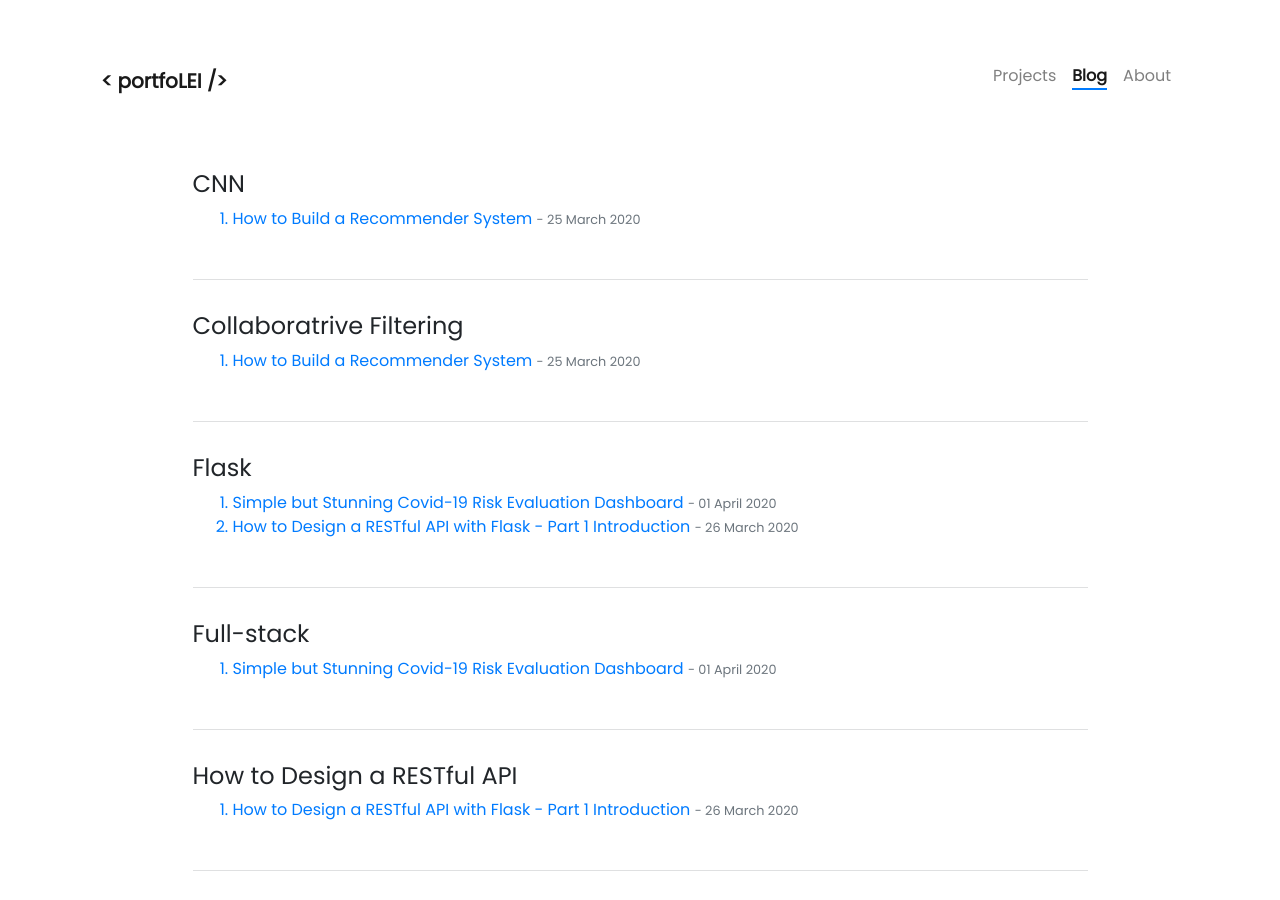
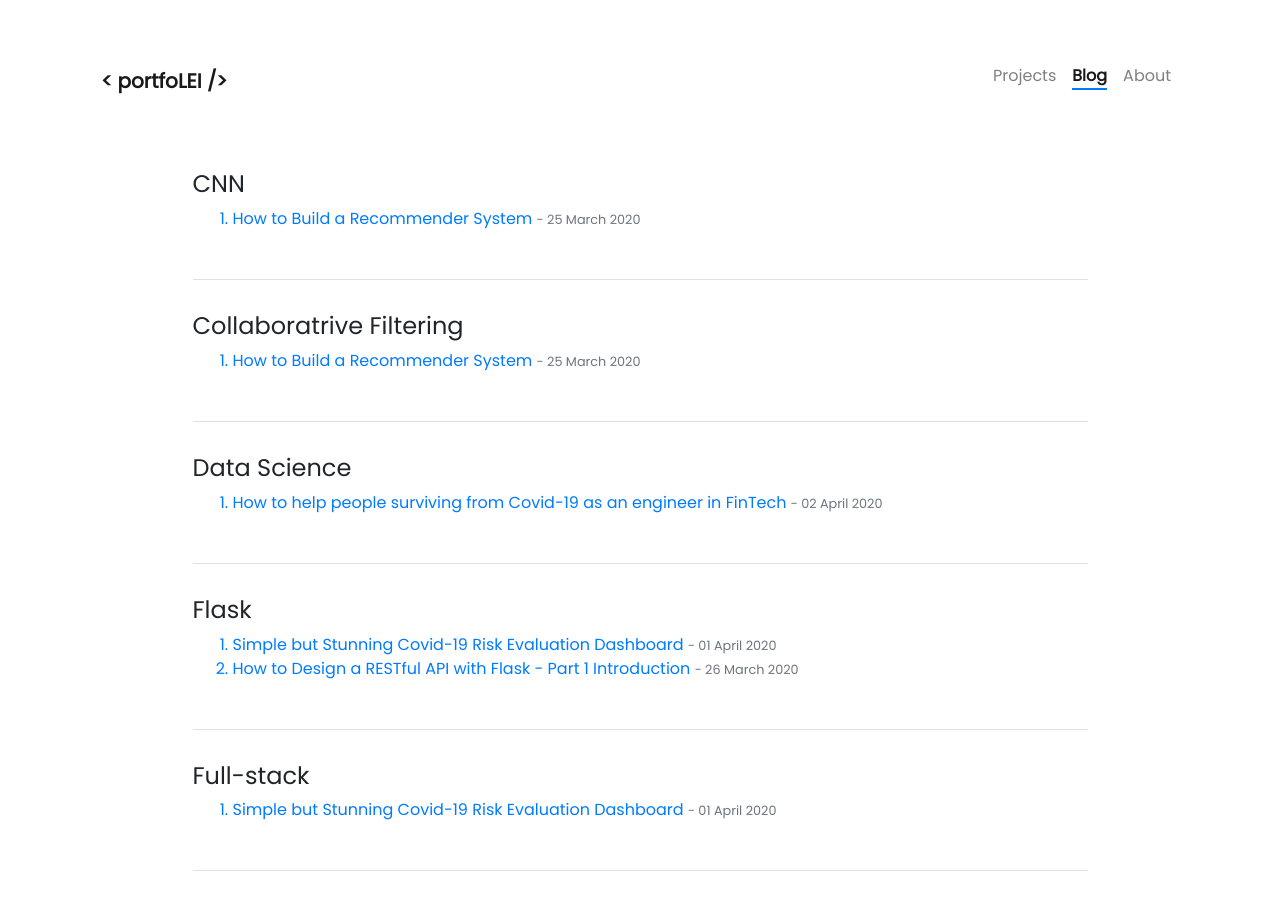
Before and after one commit to Lei-Xu/Lei-Xu.github.io, a Jekyll site: the page built from pages/tags.html, in a window 1280 px wide and 900 px high. Built offline with Jekyll 4.4.1, drawn with Linux system fonts in a browser that asks for light colours; nearby versions of some CDN libraries.

Commit message:
no message

```diff
--- a/_data/others.yml
+++ b/_data/others.yml
@@ -25,3 +25,7 @@
 - name: RESTful API
   percentage: 90
   color: primary
+
+- name: Design Patterns
+  percentage: 70
+  color: info
--- /dev/null
+++ b/_posts/2020-04-02-how-to-help-people-during-covid-19.md
@@ -0,0 +1,10 @@
+---
+title: How to help people surviving from Covid-19 as an engineer in FinTech
+tags: [Data Science]
+style: fill
+color: info
+description: I would like to discuss how we try our best to help people survive from the laid-off during the f**king Covid-19 as engineers and turn the f**king crisis into a rare challenging and chance in FinTech.
+---
+
+
+## 1. Background
```
Also changed, not shown: _posts/2020-04-01-simple-but-stunning-Covid-19-risk-evaluation-dashboard.md (renamed from _posts/2020-04-01-Simple but Stunning Covid-19 Risk Evaluation Dashboard.md).
